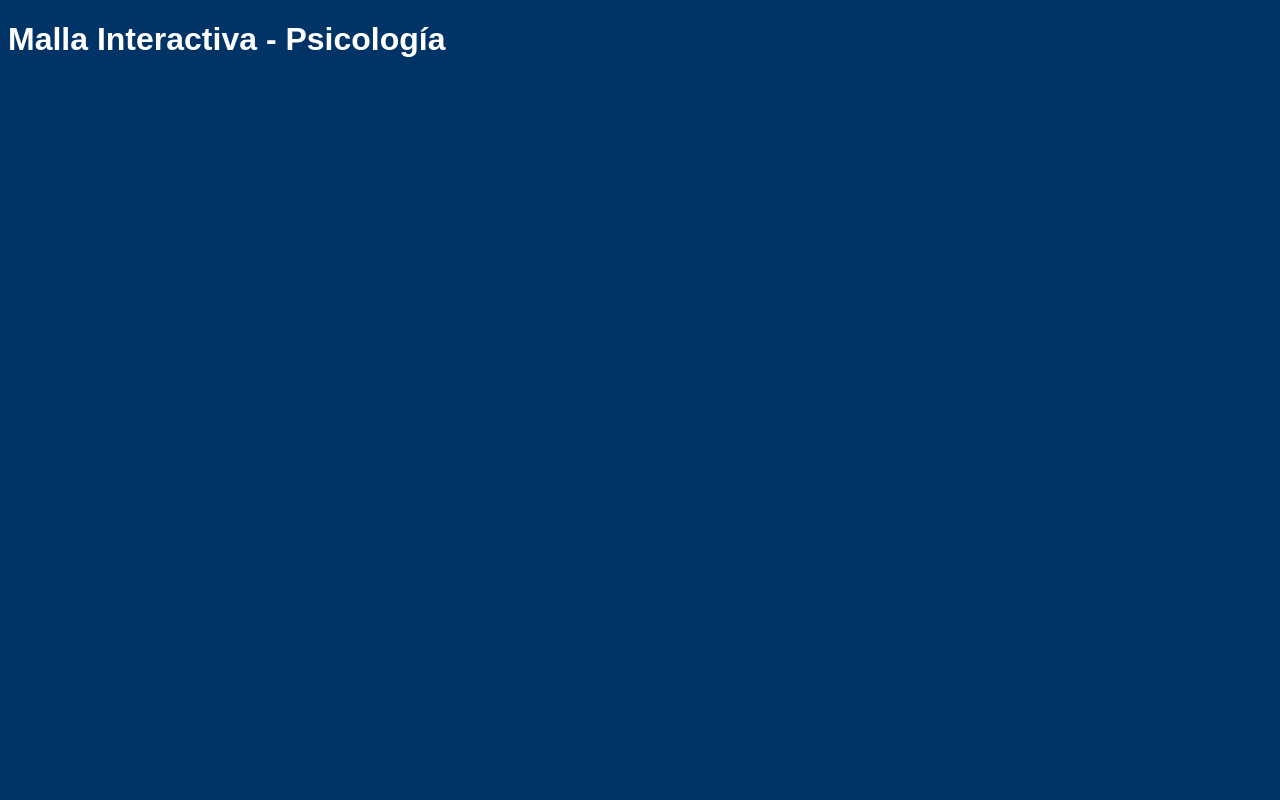
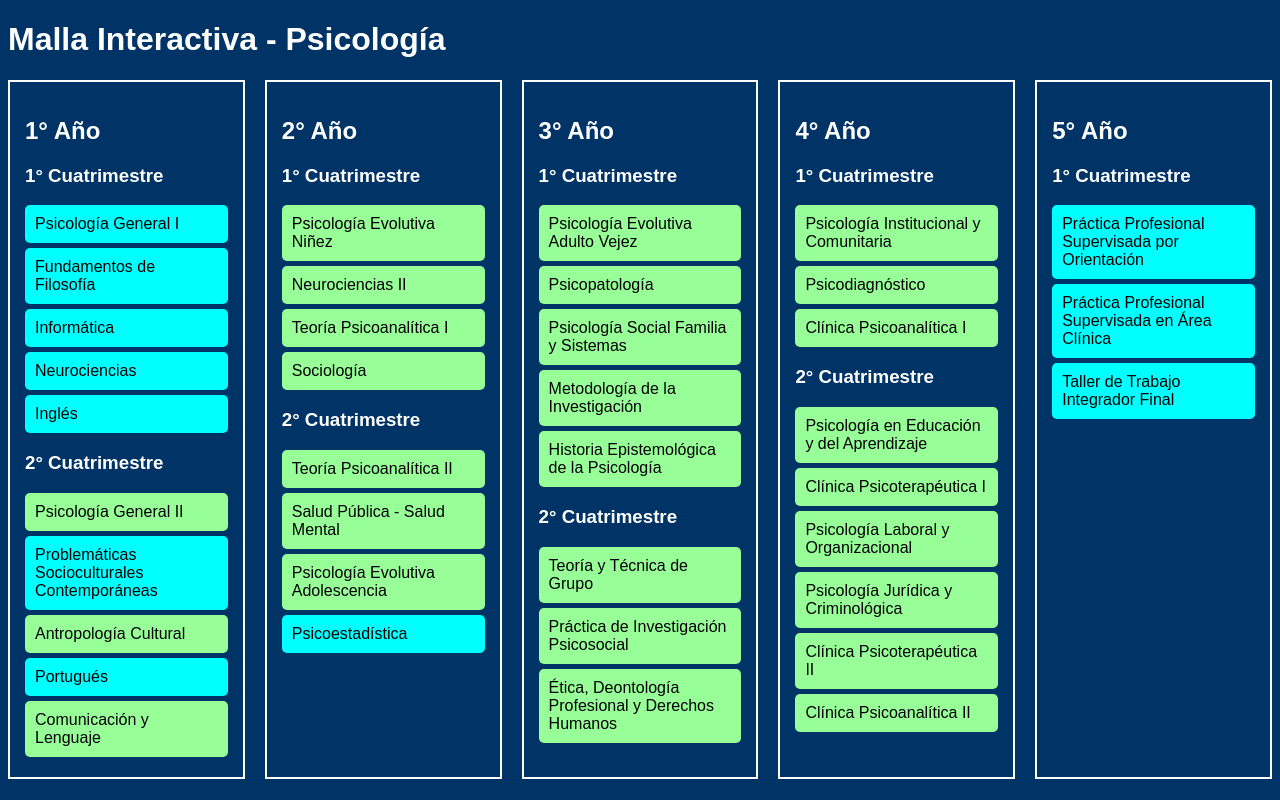
Before and after one commit to gab45561/malla-Psicologia, a plain HTML site: page index.html in a window 1280 px wide. Drawn offline with Linux system fonts and the light colour scheme.

Commit message:
Update index.html

```diff
--- a/index.html
+++ b/index.html
@@ -1,13 +1,116 @@
 <!DOCTYPE html>
 <html lang="es">
 <head>
-  <meta charset="UTF-8">
-  <title>Malla Interactiva Psicología</title>
-  <link rel="stylesheet" href="estilos.css">
+  <meta charset="UTF-8" />
+  <title>Malla Interactiva - Psicología</title>
+  <link rel="stylesheet" href="estilos.css" />
 </head>
 <body>
   <h1>Malla Interactiva - Psicología</h1>
-  <div id="malla"></div>
+
+  <div class="malla">
+
+    <!-- 1er Año -->
+    <div class="anio">
+      <h2>1° Año</h2>
+
+      <div class="cuatrimestre">
+        <h3>1° Cuatrimestre</h3>
+        <div class="materia bloqueada" data-id="1" data-correlativas="">Psicología General I</div>
+        <div class="materia bloqueada" data-id="2" data-correlativas="">Fundamentos de Filosofía</div>
+        <div class="materia bloqueada" data-id="3" data-correlativas="">Informática</div>
+        <div class="materia bloqueada" data-id="4" data-correlativas="">Neurociencias</div>
+        <div class="materia bloqueada" data-id="5" data-correlativas="">Inglés</div>
+      </div>
+
+      <div class="cuatrimestre">
+        <h3>2° Cuatrimestre</h3>
+        <div class="materia bloqueada" data-id="6" data-correlativas="1">Psicología General II</div>
+        <div class="materia bloqueada" data-id="7" data-correlativas="">Problemáticas Socioculturales Contemporáneas</div>
+        <div class="materia bloqueada" data-id="8" data-correlativas="2">Antropología Cultural</div>
+        <div class="materia bloqueada" data-id="9" data-correlativas="">Portugués</div>
+        <div class="materia bloqueada" data-id="18" data-correlativas="2;6">Comunicación y Lenguaje</div>
+      </div>
+    </div>
+
+    <!-- 2° Año -->
+    <div class="anio">
+      <h2>2° Año</h2>
+
+      <div class="cuatrimestre">
+        <h3>1° Cuatrimestre</h3>
+        <div class="materia bloqueada" data-id="10" data-correlativas="6">Psicología Evolutiva Niñez</div>
+        <div class="materia bloqueada" data-id="11" data-correlativas="4">Neurociencias II</div>
+        <div class="materia bloqueada" data-id="12" data-correlativas="6">Teoría Psicoanalítica I</div>
+        <div class="materia bloqueada" data-id="13" data-correlativas="8">Sociología</div>
+      </div>
+
+      <div class="cuatrimestre">
+        <h3>2° Cuatrimestre</h3>
+        <div class="materia bloqueada" data-id="14" data-correlativas="12">Teoría Psicoanalítica II</div>
+        <div class="materia bloqueada" data-id="15" data-correlativas="13">Salud Pública - Salud Mental</div>
+        <div class="materia bloqueada" data-id="16" data-correlativas="10">Psicología Evolutiva Adolescencia</div>
+        <div class="materia bloqueada" data-id="17" data-correlativas="">Psicoestadística</div>
+      </div>
+    </div>
+
+    <!-- 3° Año -->
+    <div class="anio">
+      <h2>3° Año</h2>
+
+      <div class="cuatrimestre">
+        <h3>1° Cuatrimestre</h3>
+        <div class="materia bloqueada" data-id="19" data-correlativas="16">Psicología Evolutiva Adulto Vejez</div>
+        <div class="materia bloqueada" data-id="20" data-correlativas="14;18">Psicopatología</div>
+        <div class="materia bloqueada" data-id="21" data-correlativas="15;18">Psicología Social Familia y Sistemas</div>
+        <div class="materia bloqueada" data-id="22" data-correlativas="17">Metodología de la Investigación</div>
+        <div class="materia bloqueada" data-id="23" data-correlativas="2">Historia Epistemológica de la Psicología</div>
+      </div>
+
+      <div class="cuatrimestre">
+        <h3>2° Cuatrimestre</h3>
+        <div class="materia bloqueada" data-id="24" data-correlativas="21">Teoría y Técnica de Grupo</div>
+        <div class="materia bloqueada" data-id="25" data-correlativas="15;22">Práctica de Investigación Psicosocial</div>
+        <div class="materia bloqueada" data-id="26" data-correlativas="7;15;23">Ética, Deontología Profesional y Derechos Humanos</div>
+      </div>
+    </div>
+
+    <!-- 4° Año -->
+    <div class="anio">
+      <h2>4° Año</h2>
+
+      <div class="cuatrimestre">
+        <h3>1° Cuatrimestre</h3>
+        <div class="materia bloqueada" data-id="27" data-correlativas="7;24;26">Psicología Institucional y Comunitaria</div>
+        <div class="materia bloqueada" data-id="28" data-correlativas="20;26">Psicodiagnóstico</div>
+        <div class="materia bloqueada" data-id="29" data-correlativas="14;15;16;20;26">Clínica Psicoanalítica I</div>
+      </div>
+
+      <div class="cuatrimestre">
+        <h3>2° Cuatrimestre</h3>
+        <div class="materia bloqueada" data-id="30" data-correlativas="7;11;19;20;26">Psicología en Educación y del Aprendizaje</div>
+        <div class="materia bloqueada" data-id="31" data-correlativas="11;15;18;20;26">Clínica Psicoterapéutica I</div>
+        <div class="materia bloqueada" data-id="32" data-correlativas="24;26">Psicología Laboral y Organizacional</div>
+        <div class="materia bloqueada" data-id="33" data-correlativas="7;20;26">Psicología Jurídica y Criminológica</div>
+        <div class="materia bloqueada" data-id="34" data-correlativas="31">Clínica Psicoterapéutica II</div>
+        <div class="materia bloqueada" data-id="35" data-correlativas="19;29">Clínica Psicoanalítica II</div>
+      </div>
+    </div>
+
+    <!-- 5° Año -->
+    <div class="anio">
+      <h2>5° Año</h2>
+
+      <div class="cuatrimestre">
+        <h3>1° Cuatrimestre</h3>
+        <div class="materia bloqueada" data-id="36" data-correlativas="">Práctica Profesional Supervisada por Orientación</div>
+        <div class="materia bloqueada" data-id="37" data-correlativas="">Práctica Profesional Supervisada en Área Clínica</div>
+        <div class="materia bloqueada" data-id="38" data-correlativas="">Taller de Trabajo Integrador Final</div>
+      </div>
+    </div>
+
+  </div>
+
   <script src="script.js"></script>
 </body>
 </html>
```
